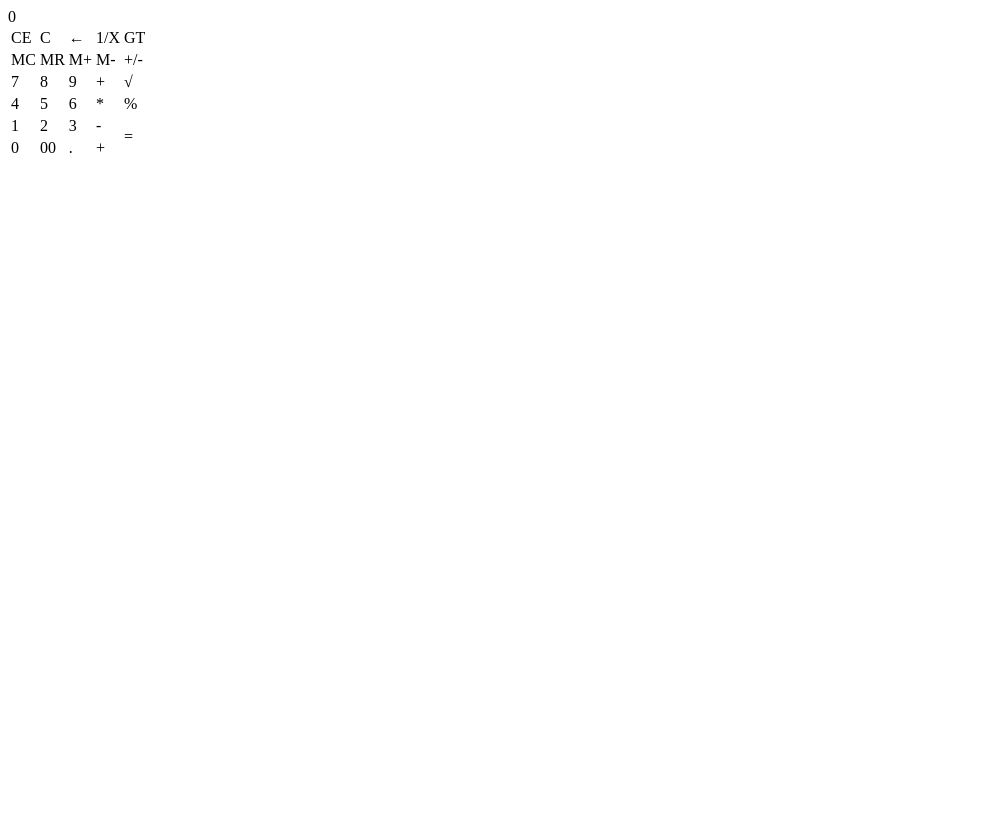
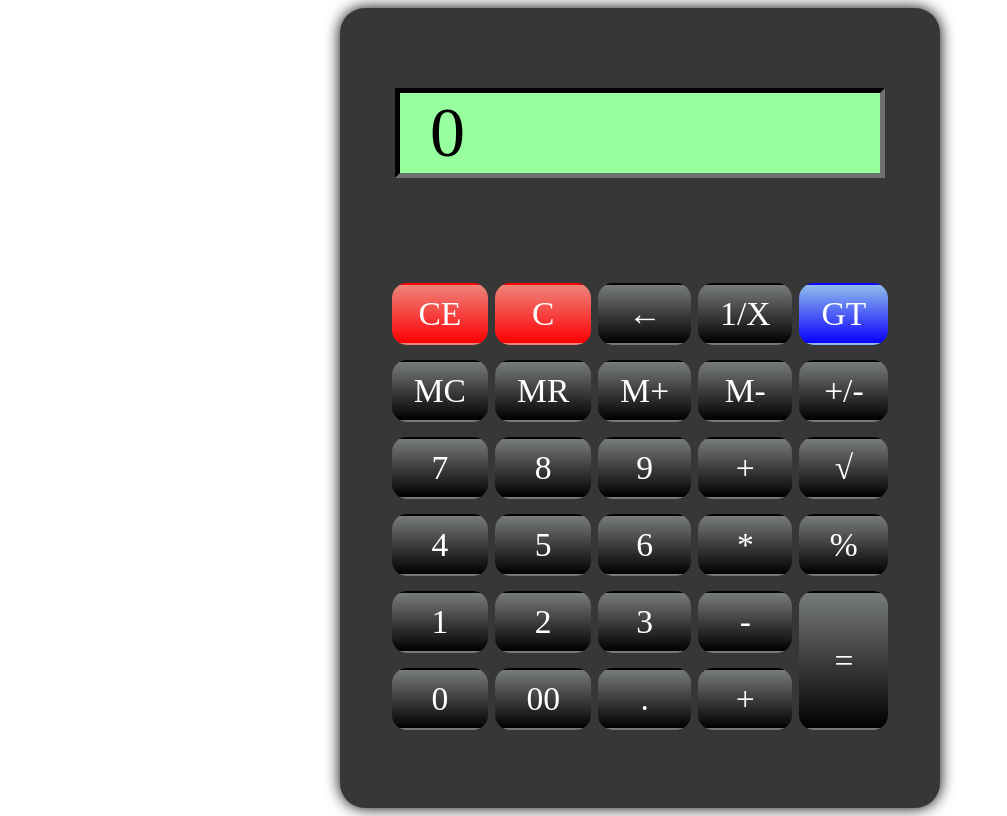
Before and after one commit to HiddenSecret/task8, a plain HTML site: page index.html in a window 1280 px wide. Shown: the whole page, without its empty margins (0-1007 px from the left). Drawn offline with Linux system fonts and the light colour scheme; the site is published under a folder, as on GitHub Pages, so addresses that start at the root find nothing.

Commit message:
Update index.html

```diff
--- a/index.html
+++ b/index.html
@@ -2,7 +2,7 @@
 <html>
 <head>
     <meta charset="UTF-8">
-    <link rel = "stylesheet" href = "/style.css">
+    <link rel = "stylesheet" href = "task8/style.css">
     <title>Калькулятор</title>
 </head>
 <body>
```
